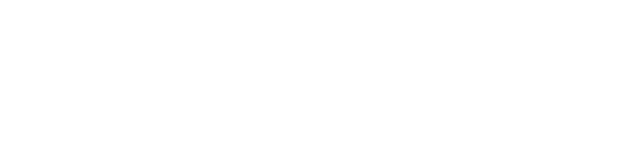
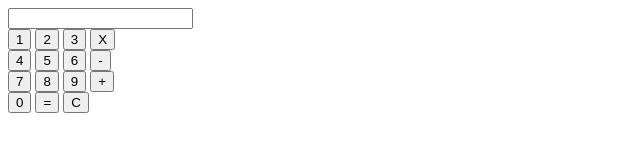
Before and after one commit to MartinHasi/odin-project-calculator, a plain HTML site: page index.html in a window 1280 px wide. Shown: the whole page, without its empty margins (0-640 px from the left). Drawn offline with Linux system fonts and the light colour scheme.

Commit message:
updated index.html added calculator buttons + display
updated script.js
added dummy function for button value

```diff
--- a/index.html
+++ b/index.html
@@ -7,6 +7,31 @@
     <title>Odin Calculator</title>
 </head>
 <body>
+    <div class="page">
+        <div class="display">
+            <input type="text">
+        </div>
+        <div class="numbers">
+            <button>1</button>
+            <button>2</button>
+            <button>3</button>
+            <button>X</button>
+            <br>
+            <button>4</button>
+            <button>5</button>
+            <button>6</button>
+            <button>-</button>
+            <br>
+            <button>7</button>
+            <button>8</button>
+            <button>9</button>
+            <button>+</button>
+            <br>
+            <button>0</button>
+            <button>=</button>
+            <button>C</button>
+        </div>
+    </div>
     <script src="./js/script.js"></script>
 </body>
 </html>
--- a/js/script.js
+++ b/js/script.js
@@ -23,3 +23,13 @@ function operate(num1, num2, operator)
     return sum;
 
 }
+
+const numButtons = document.querySelectorAll('button');
+
+numButtons.forEach(button => {
+    button.addEventListener('click', buttonClick);
+});
+function buttonClick(e)
+{
+    console.log(e.target.innerText);
+}
```
